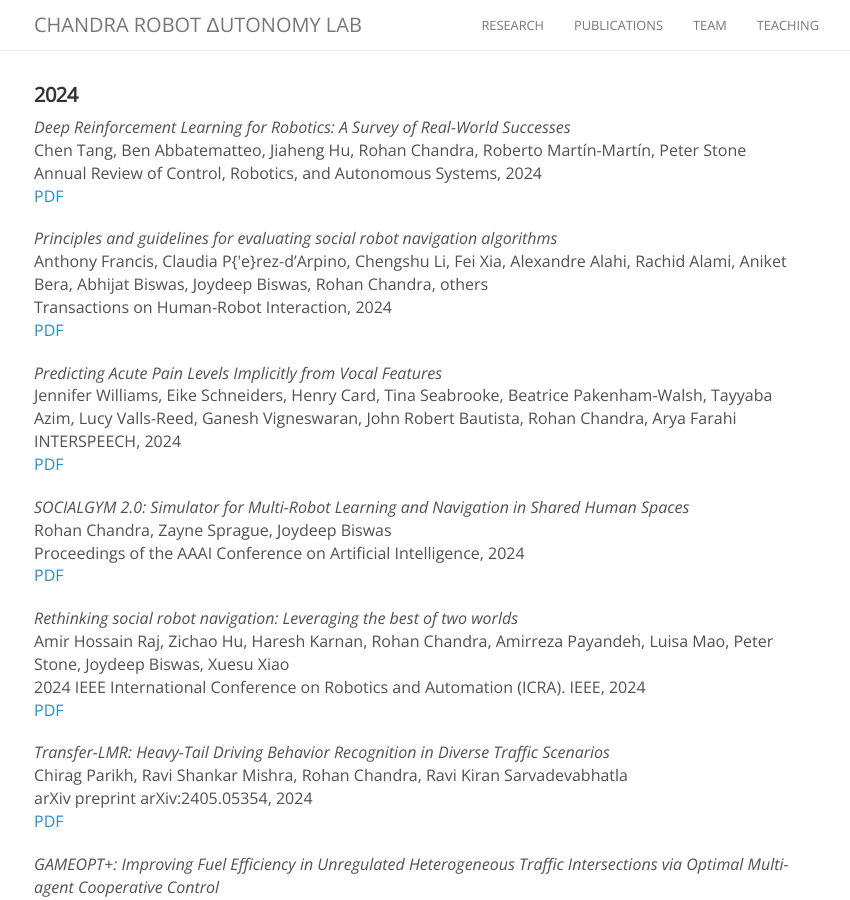
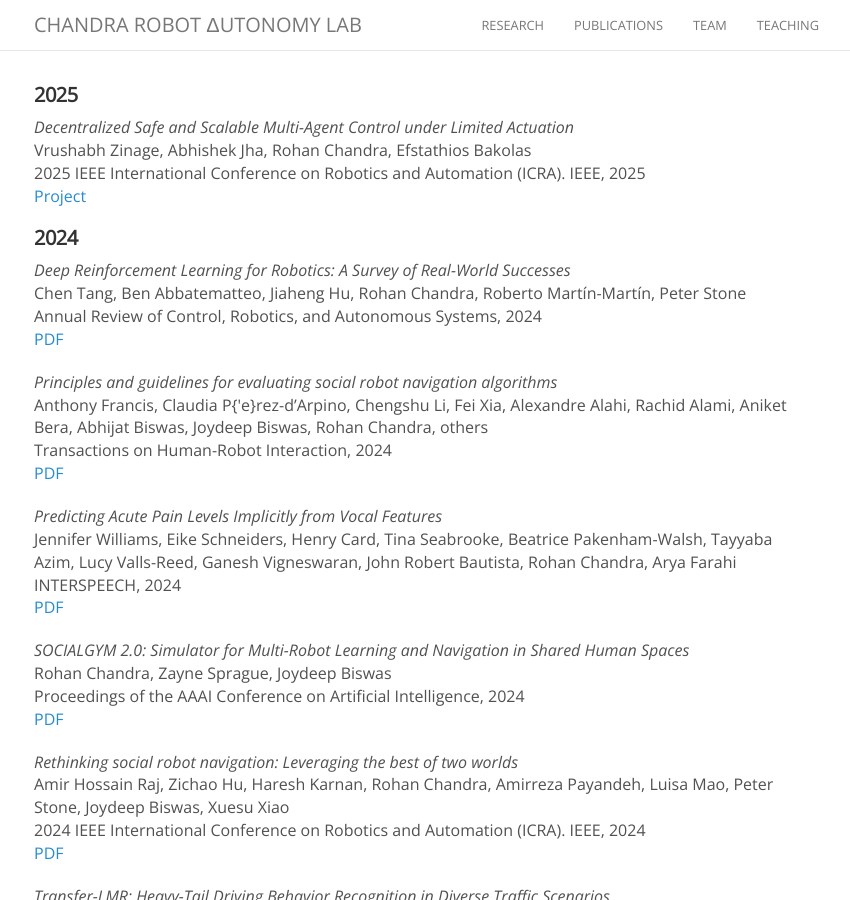
Before and after one commit to CRAL-UVA/CRAL-UVA.github.io, a Jekyll site: the page built from publications.md, in a window 1280 px wide and 900 px high. Shown: the whole window, without its empty margins (221-1071 px from the left). Built offline with Jekyll 4.4.1, drawn with Linux system fonts in a browser that asks for light colours; nearby versions of some CDN libraries; comment, search, counter and statistics services are not loaded.

Commit message:
added maicbf

```diff
--- a/publications.md
+++ b/publications.md
@@ -5,6 +5,12 @@ permalink: /publication/
 
 <!-- For those interested in numbers, see Rohan's [google scholar citations profile](https://scholar.google.com/citations?user=uOIgTt8AAAAJ&hl=). -->
 <!-- <hr> -->
+
+<h4>2025</h4>
+_Decentralized Safe and Scalable Multi-Agent Control under Limited Actuation_<br>
+Vrushabh Zinage, Abhishek Jha, Rohan Chandra, Efstathios Bakolas<br>
+2025 IEEE International Conference on Robotics and Automation (ICRA). IEEE, 2025<br>
+ [Project](https://maicbf.github.io/)
 
 <h4>2024</h4>
 
```
